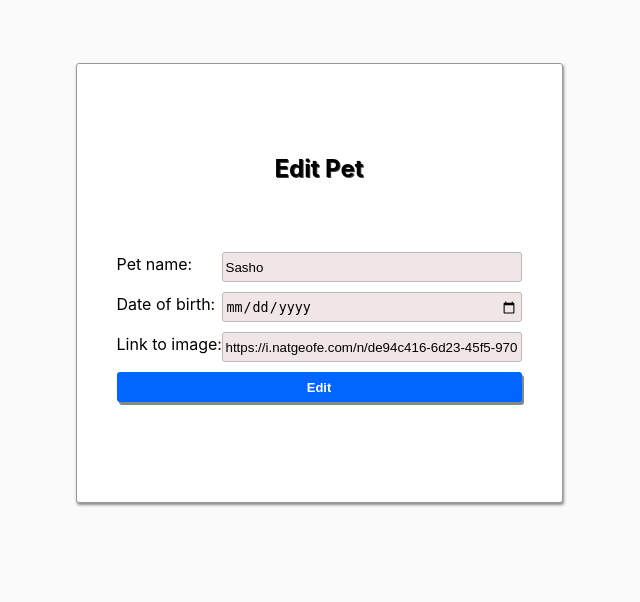
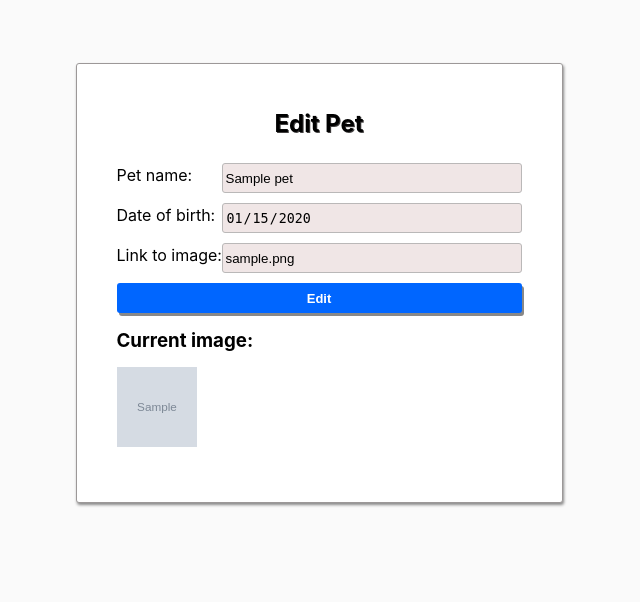
Before and after one commit to zlatin-r/Private-repo, a Django app: a page that uses petstagram/templates/pets/pet-edit-page.html in a window 1280 px wide. Shown: the part 87-689 px from the top of the page, without its empty margins (321-961 px from the left). Run offline with Django 5.2, Linux system fonts and the light colour scheme; tables that the repository leaves empty hold one stand-in row (values such as "Sample post"); grey boxes marked "Sample" are stand-in pictures.

Commit message:
Changes Commited

```diff
--- a/petstagram/petstagram/pets/forms.py
+++ b/petstagram/petstagram/pets/forms.py
@@ -1,4 +1,5 @@
 from django import forms
+from django.core.exceptions import ValidationError
 
 from petstagram.pets.models import Pet
 
@@ -21,10 +22,20 @@ class PetBaseForm(forms.ModelForm):
         }
 
 
-
 class PetCreateForm(PetBaseForm):
     pass
 
 
 class PetEditForm(PetBaseForm):
-    pass
+    def __init__(self, *args, **kwargs):
+        super().__init__(*args, **kwargs)
+
+        self.fields["date_of_birth"].widget.attrs["readonly"] = "readonly"
+
+    def clean_date_of_birth(self):  # Validate date_of_birth
+        date_of_birth = self.cleaned_data["date_of_birth"]
+
+        if date_of_birth != self.instance.date_of_birth:
+            raise ValidationError("Date of birth is readonly")
+
+        return date_of_birth
--- a/petstagram/petstagram/pets/views.py
+++ b/petstagram/petstagram/pets/views.py
@@ -1,12 +1,12 @@
 from django.shortcuts import render, redirect
 
-from petstagram.pets.forms import PetEditForm, PetBaseForm
+from petstagram.pets.forms import PetEditForm, PetBaseForm, PetCreateForm
 from petstagram.pets.models import Pet
 
 
 # Create your views here.
 def create_pet(request):
-    pet_form = PetBaseForm(request.POST or None)
+    pet_form = PetCreateForm(request.POST or None)
 
     if request.method == 'POST':
         if pet_form.is_valid():
@@ -27,7 +27,8 @@ def details_pet(request, username, pet_slug):
 
 
 def edit_pet(request, username, pet_slug):
-    pet_form = PetBaseForm()
+    pet = Pet.objects.filter(slug=pet_slug).get()
+    pet_form = PetEditForm(request.POST or None, instance=pet)
 
     if request.method == 'POST':
         if pet_form.is_valid():
@@ -36,6 +37,8 @@ def edit_pet(request, username, pet_slug):
 
     context = {
         "pet_form": pet_form,
+        "username": username,
+        "pet": pet,
     }
     return render(request, "pets/pet-edit-page.html", context)
 
--- a/petstagram/templates/pets/pet-edit-page.html
+++ b/petstagram/templates/pets/pet-edit-page.html
@@ -7,25 +7,15 @@
     <div class="edit-delete edit-photo">
         <h2>Edit Pet</h2>
         <!-- Start Edit Pet From -->
-        <form action="">
-            <p>
-                <label for="pet-name">Pet name: </label>
-                <input type="text" placeholder="Name" value="Sasho">
-            </p>
-            <p>
-                <label for="pet-date">Date of birth: </label>
-                <input type="date">
-            </p>
-            <p>
-                <label for="pet-image">Link to image: </label>
-                <input type="text" placeholder="Link to image"
-                       value="https://i.natgeofe.com/n/de94c416-6d23-45f5-9708-e8d56289268e/naturepl_01132178.jpg?w=636&h=631"
-                       alt="pet image">
-            </p>
+        <form action="{% url 'edit pet' username=username pet_slug=pet.slug %}" method="post">
+            {{ pet_form.as_p }}
             <!-- Edit Pet Button -->
             <button class="edit-btn" type="submit">Edit</button>
+            {% csrf_token %}
         </form>
         <!-- End Edit Pet Form -->
+    <h3>Current image: </h3>
+        <img width="80px" height="80px" src="{{ pet.pet_photo }}" alt="Image of {{ pet.name }}">
 
     </div>
 
```
